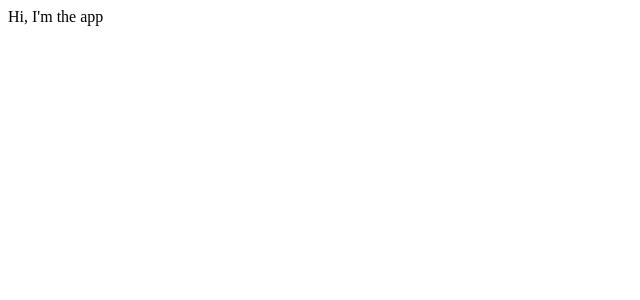
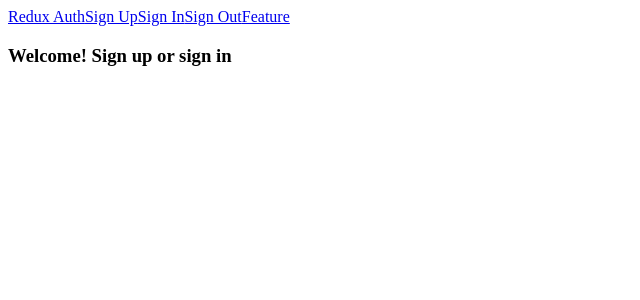
Before and after one commit to stevengf14/react-redux-testing-training, a React (Create React App) app in the folder client/: page / in a window 1280 px wide. Shown: the top 300 px of the page, without its empty margins (0-640 px from the left). Built offline with nearby package versions, Linux system fonts and the light colour scheme.

Commit message:
Header component - React Router

```diff
--- a/client/src/components/App.js
+++ b/client/src/components/App.js
@@ -1,5 +1,11 @@
 import React from "react";
+import Header from "./Header";
 
-export default function App() {
-  return <div>Hi, I'm the app</div>;
+export default function App(props) {
+  return (
+    <div>
+      <Header />
+      {props.children}
+    </div>
+  );
 }
--- /dev/null
+++ b/client/src/components/Header.js
@@ -0,0 +1,15 @@
+import React from "react";
+import { Link } from "react-router-dom";
+
+function Header() {
+  return (
+    <div>
+      <Link to="/">Redux Auth</Link>
+      <Link to="/signup">Sign Up</Link>
+      <Link to="/signin">Sign In</Link>
+      <Link to="/signout">Sign Out</Link>
+      <Link to="/feature">Feature</Link>
+    </div>
+  );
+}
+export default Header;
--- /dev/null
+++ b/client/src/components/Welcome.js
@@ -0,0 +1,5 @@
+import React from "react";
+
+export default function Welcome() {
+  return <h3>Welcome! Sign up or sign in</h3>;
+}
--- a/client/src/index.js
+++ b/client/src/index.js
@@ -1,8 +1,18 @@
 import React from "react";
 import ReactDOM from "react-dom/client";
+import { BrowserRouter, Route, Routes } from "react-router-dom";
 import App from "./components/App";
+import Welcome from "./components/Welcome";
 
 const root = ReactDOM.createRoot(document.getElementById("root"));
-root.render(<App />);
+root.render(
+  <BrowserRouter>
+    <App>
+      <Routes>
+        <Route path="/" exact element={<Welcome />} />
+      </Routes>
+    </App>
+  </BrowserRouter>
+);
 
 // ReactDOM.render(<App />, document.querySelector("#root"));
```
